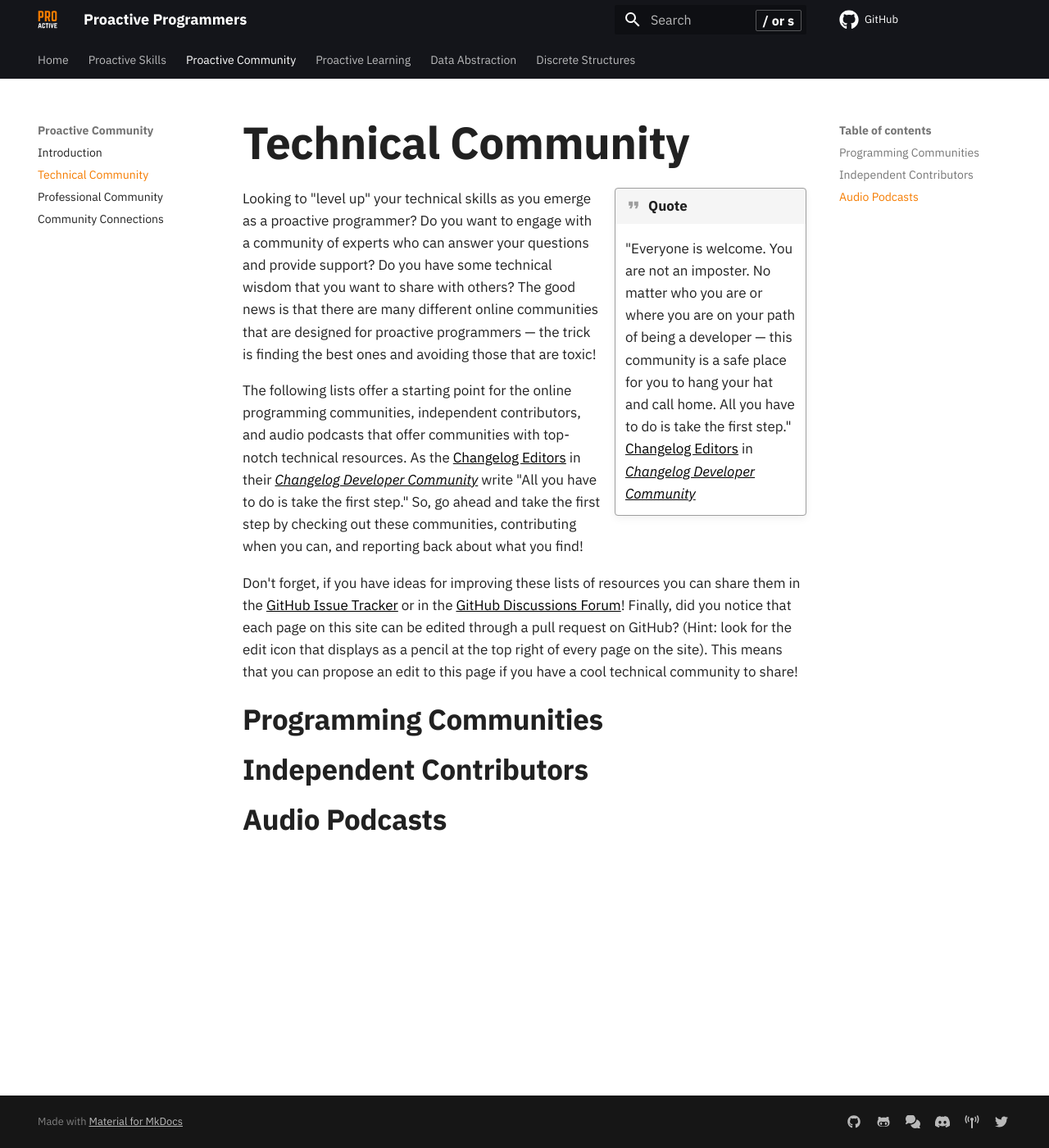
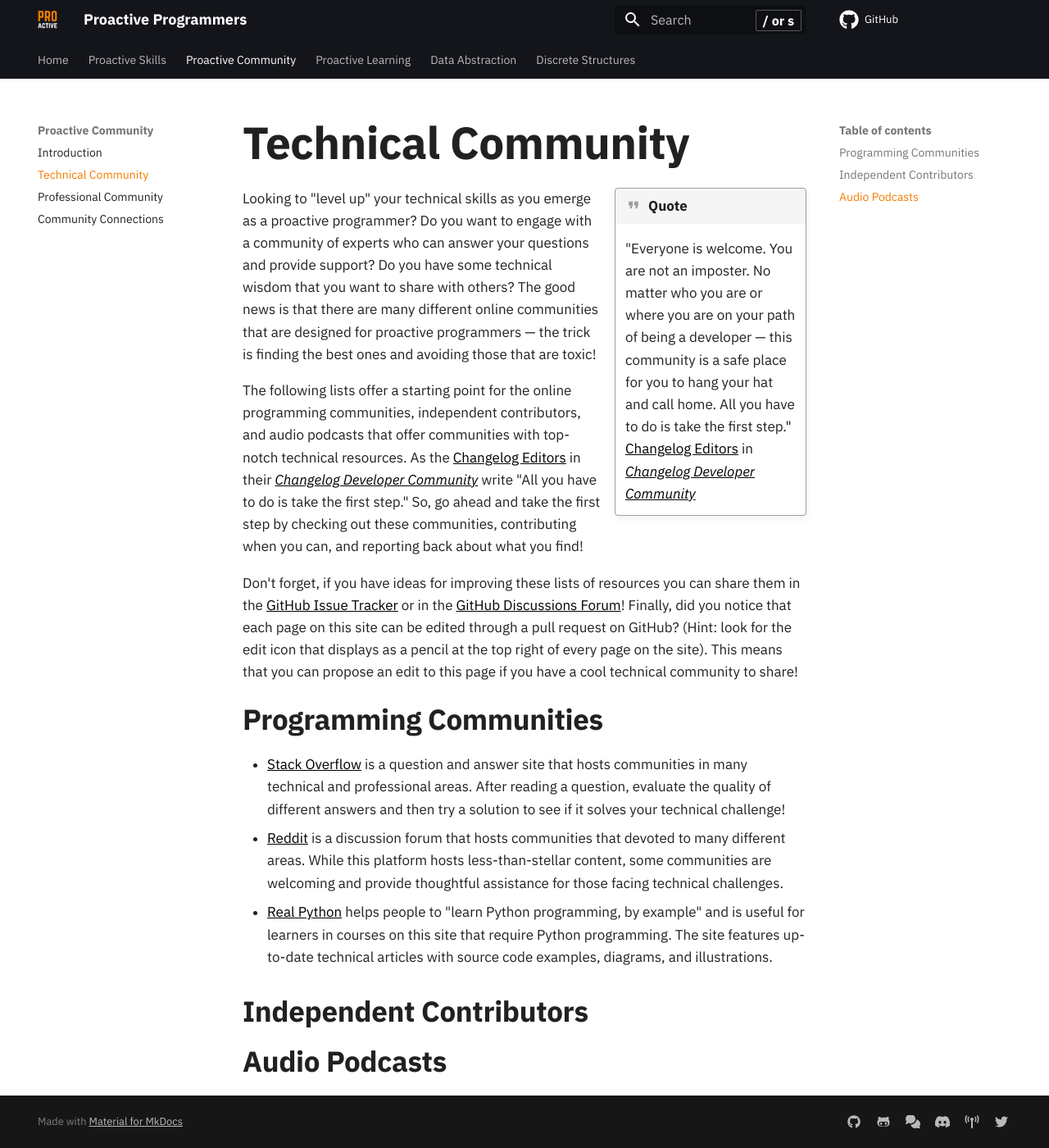
Before and after one commit to ProactiveProgrammers/www.proactiveprogrammers.com, an MkDocs documentation site: the page built from docs/proactive-community/technical-resources.md, in a window 1280 px wide and 1400 px high. Shown: the whole window at 82% size. Built offline with MkDocs 1.6.1 and Material for MkDocs 9.7.7, drawn with Linux system fonts in a browser that asks for light colours; comment, search, counter and statistics services are not loaded.

Commit message:
feat: Add the programming communities in technical-resources.md.

```diff
--- a/docs/proactive-community/technical-resources.md
+++ b/docs/proactive-community/technical-resources.md
@@ -29,6 +29,21 @@
 
 ## Programming Communities
 
+- [Stack Overflow](https://stackoverflow.com/) is a question and answer site
+  that hosts communities in many technical and professional areas. After reading
+  a question, evaluate the quality of different answers and then try a solution
+  to see if it solves your technical challenge!
+
+- [Reddit](https://www.reddit.com/) is a discussion forum that hosts communities
+  that devoted to many different areas. While this platform hosts
+  less-than-stellar content, some communities are welcoming and provide
+  thoughtful assistance for those facing technical challenges.
+
+- [Real Python](https://realpython.com/) helps people to "learn Python
+  programming, by example" and is useful for learners in courses on this site
+  that require Python programming. The site features up-to-date technical
+  articles with source code examples, diagrams, and illustrations.
+
 ## Independent Contributors
 
 ## Audio Podcasts
```
